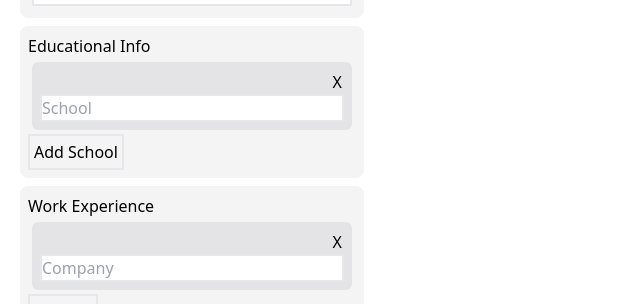
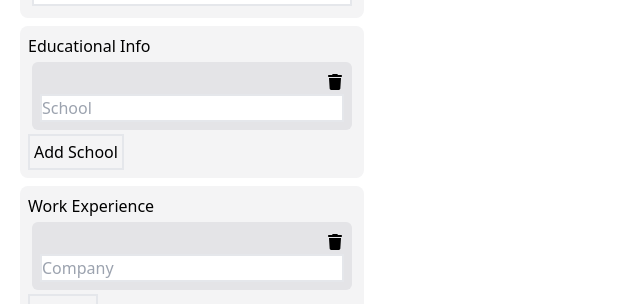
Before and after one commit to danranges/cv-project, a React (Create React App) app: page / in a window 1280 px wide. Shown: the part 134-438 px from the top of the page, without its empty margins (0-640 px from the left). Built offline with nearby package versions, Linux system fonts and the light colour scheme.

Commit message:
Integrate FontAwesome icons

```diff
--- a/package.json
+++ b/package.json
@@ -3,6 +3,9 @@
   "version": "0.1.0",
   "private": true,
   "dependencies": {
+    "@fortawesome/fontawesome-svg-core": "^6.1.0",
+    "@fortawesome/free-solid-svg-icons": "^6.1.0",
+    "@fortawesome/react-fontawesome": "^0.1.18",
     "@testing-library/jest-dom": "^5.16.2",
     "@testing-library/react": "^12.1.3",
     "@testing-library/user-event": "^13.5.0",
--- a/src/components/EduInput.jsx
+++ b/src/components/EduInput.jsx
@@ -1,4 +1,6 @@
 import React from "react";
+import { FontAwesomeIcon } from "@fortawesome/react-fontawesome";
+import { faTrash } from "@fortawesome/free-solid-svg-icons";
 import "../index.css";
 
 class EduInput extends React.Component {
@@ -23,7 +25,9 @@
     return (
       <div className='flex flex-col w-80 m-1 p-2 bg-zinc-200 rounded-md'>
         <div className='flex justify-end mx-0.5'>
-          <button onClick={() => handleDelete(this.state, "education")}>X</button>
+          <button onClick={() => handleDelete(this.state, "education")}>
+            <FontAwesomeIcon icon={faTrash} />
+          </button>
         </div>
         <input
           name='school'
--- a/src/components/WorkInput.jsx
+++ b/src/components/WorkInput.jsx
@@ -1,4 +1,6 @@
 import React from "react";
+import { FontAwesomeIcon } from "@fortawesome/react-fontawesome";
+import { faTrash } from "@fortawesome/free-solid-svg-icons";
 import "../index.css";
 
 class WorkInput extends React.Component {
@@ -23,7 +25,9 @@
     return (
       <div className='flex flex-col w-80 m-1 p-2 bg-zinc-200 rounded-md'>
         <div className='flex justify-end mx-0.5'>
-          <button onClick={() => handleDelete(this.state, "work")}>X</button>
+          <button onClick={() => handleDelete(this.state, "work")}>
+            <FontAwesomeIcon icon={faTrash} />
+          </button>
         </div>
         <input
           name='company'
```
Also changed, not shown: 1 other file (tests, documents, lock files or other folders).
